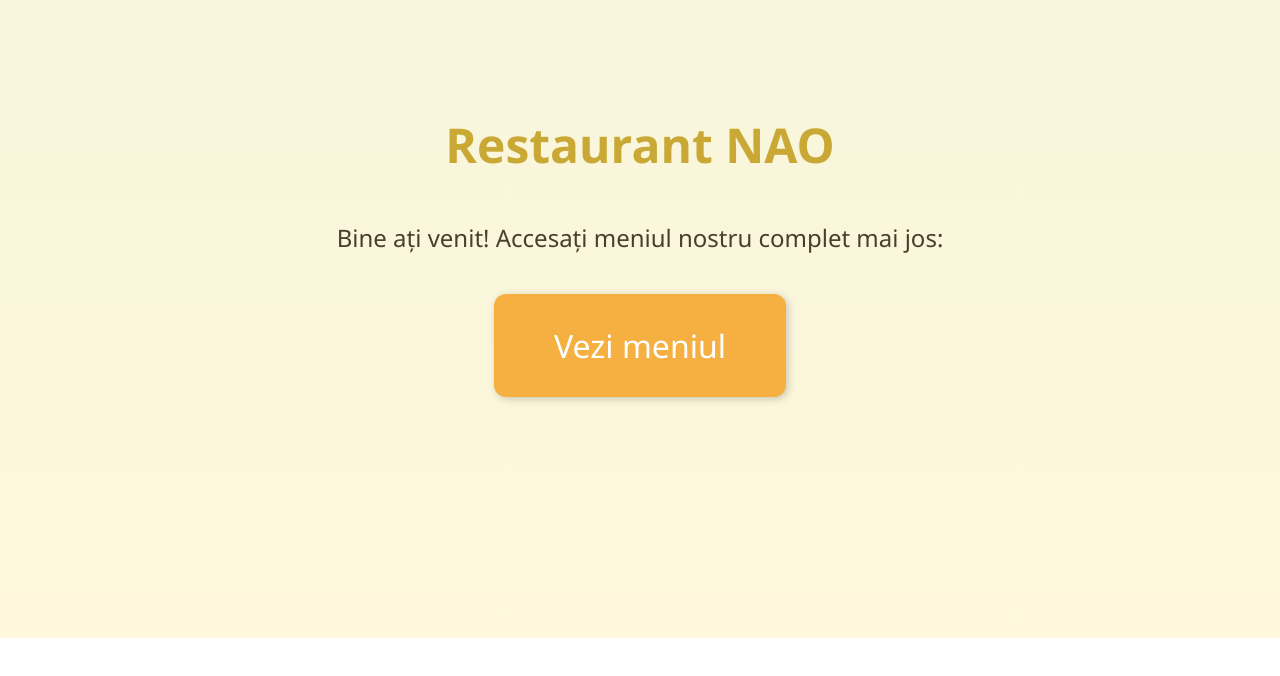
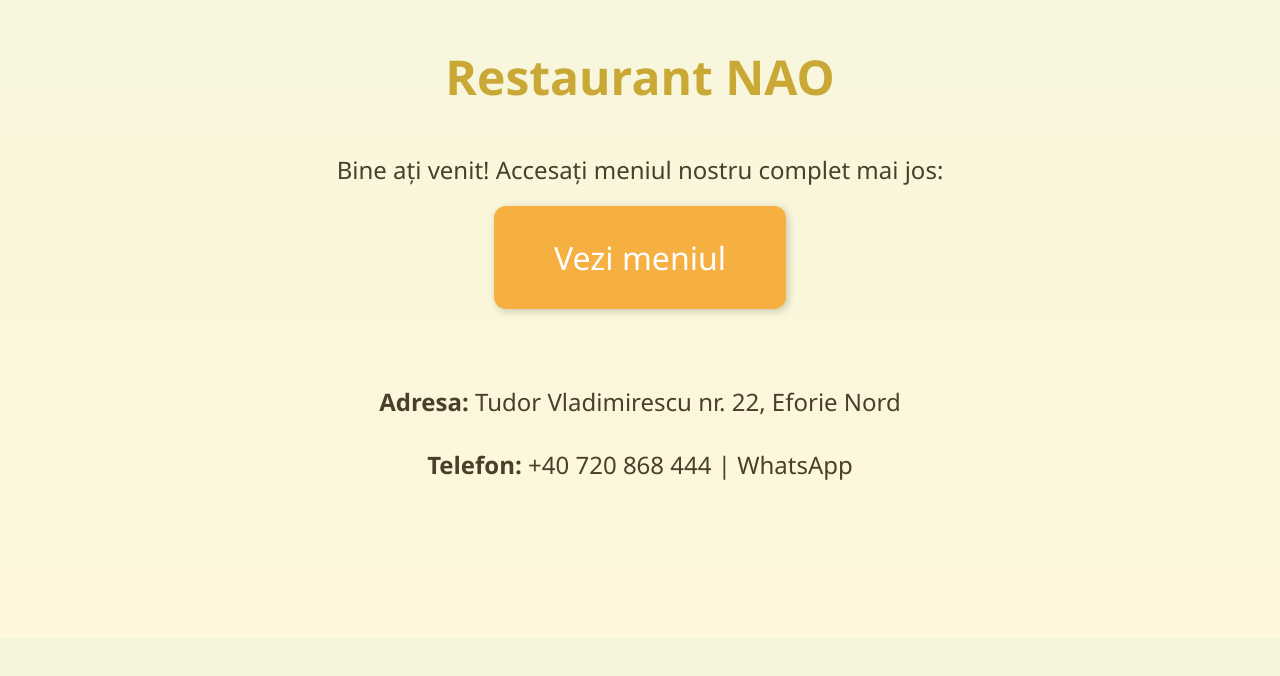
Before and after one commit to Misha112384/meniu-nao, a plain HTML site: page index.html in a window 1280 px wide. Shown: the part 162-838 px from the top of the page. Before the commit the page ends 800 px from the top, so only its background shows below. Drawn offline with Linux system fonts and the light colour scheme.

Commit message:
Update index.html

```diff
--- a/index.html
+++ b/index.html
@@ -3,6 +3,7 @@
 <html lang="ro">
 <head>
     <meta charset="UTF-8">
+    <meta name="viewport" content="width=device-width, initial-scale=1.0">
     <title>Restaurant NAO - Meniu</title>
     <style>
         html, body {
@@ -19,6 +20,7 @@
             font-family: 'Segoe UI', sans-serif;
             text-align: center;
             color: #4a3f2a;
+            padding: 20px;
         }
 
         h1 {
@@ -29,7 +31,7 @@
 
         p {
             font-size: 24px;
-            margin-bottom: 40px;
+            margin-bottom: 20px;
         }
 
         a.button {
@@ -41,10 +43,26 @@
             text-decoration: none;
             border-radius: 12px;
             box-shadow: 2px 2px 8px rgba(0,0,0,0.2);
+            margin-bottom: 30px;
         }
 
         a.button:hover {
             background-color: #e0a030;
+        }
+
+        .contact-info {
+            font-size: 20px;
+            margin-top: 20px;
+            line-height: 1.6;
+        }
+
+        .contact-info a {
+            color: #4a3f2a;
+            text-decoration: none;
+        }
+
+        .contact-info a:hover {
+            text-decoration: underline;
         }
     </style>
 </head>
@@ -52,5 +70,14 @@
     <h1>Restaurant NAO</h1>
     <p>Bine ați venit! Accesați meniul nostru complet mai jos:</p>
     <a class="button" href="Restaurant_NAO_Meniu.pdf" target="_blank">Vezi meniul</a>
+
+    <div class="contact-info">
+        <p><strong>Adresa:</strong> Tudor Vladimirescu nr. 22, Eforie Nord</p>
+        <p><strong>Telefon:</strong>
+            <a href="tel:+40720868444">+40 720 868 444</a>
+            |
+            <a href="https://wa.me/40720868444" target="_blank">WhatsApp</a>
+        </p>
+    </div>
 </body>
 </html>
```
